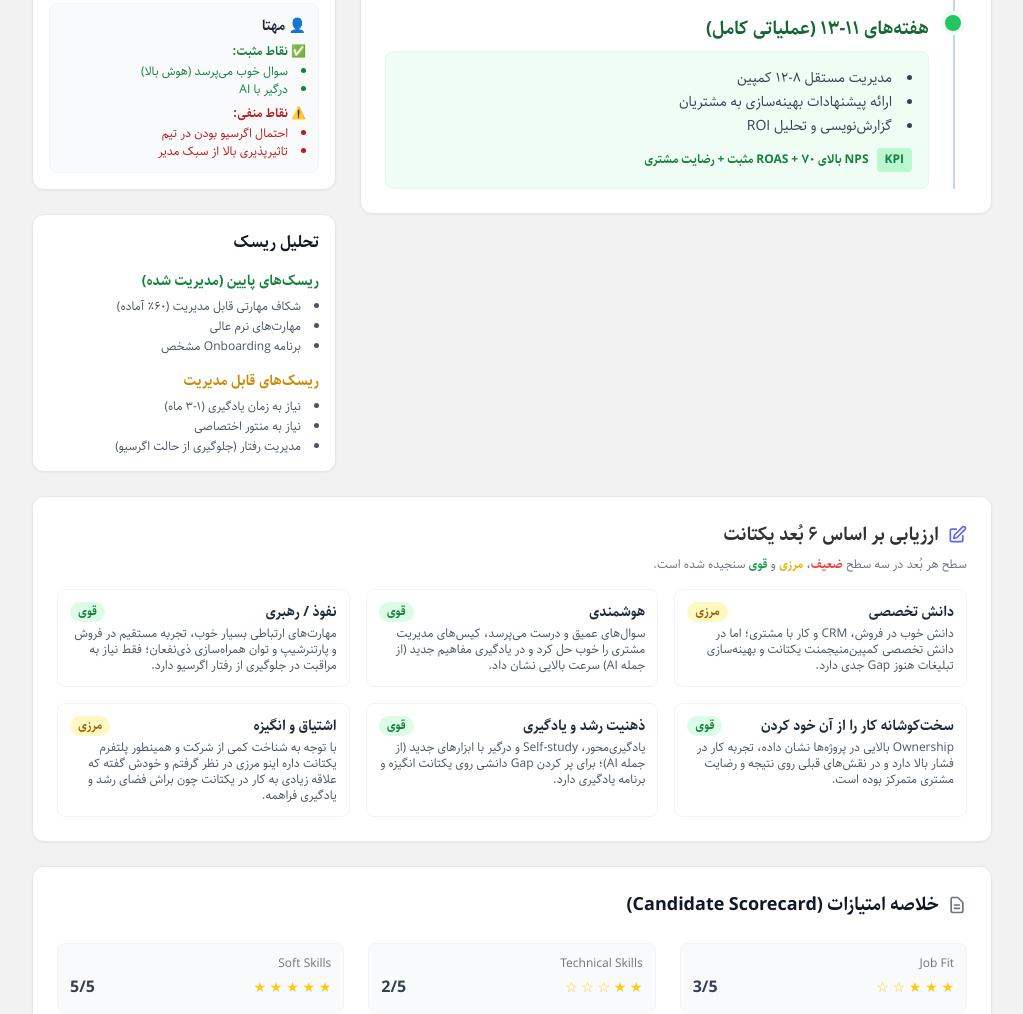
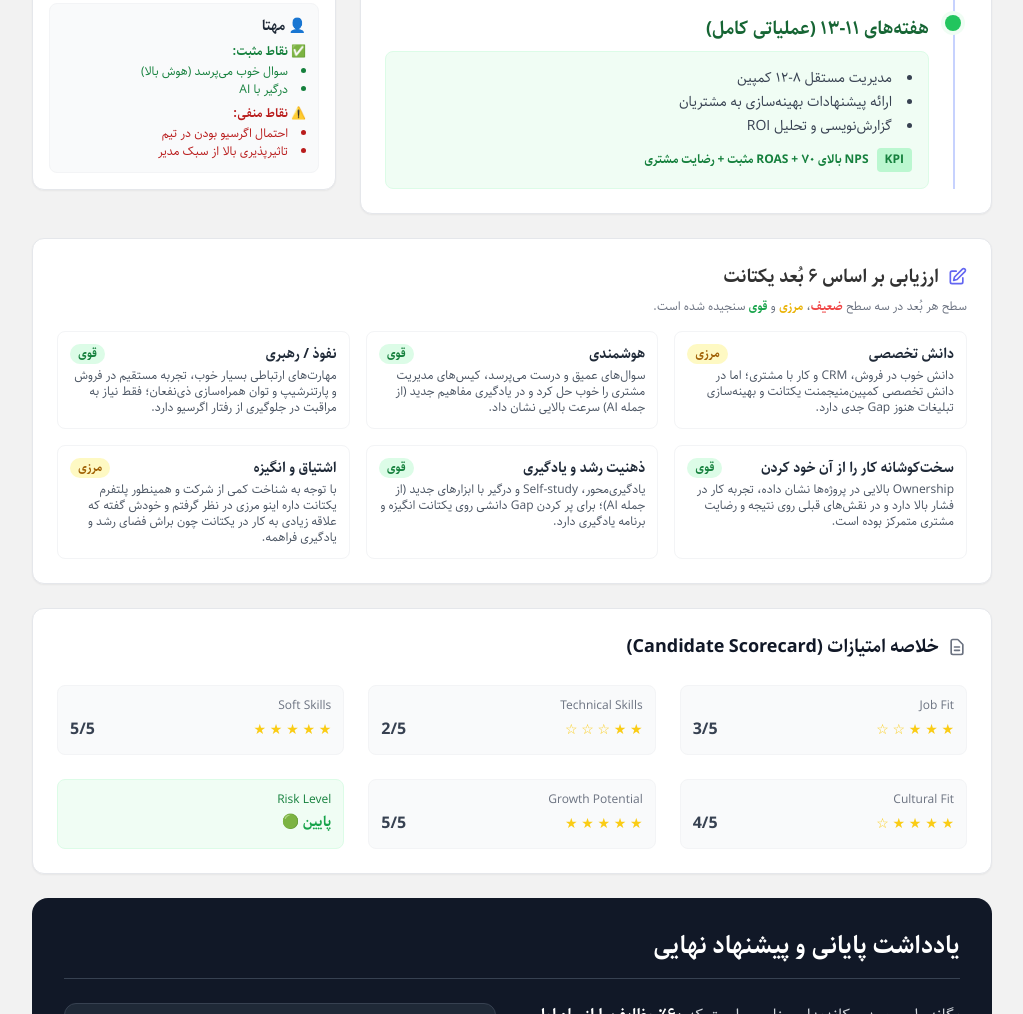
Before and after one commit to OmidShojaei10x/Yeganeh, a plain HTML site: page index07.html in a window 1280 px wide. Shown: the part 1416-2430 px from the top of the page, without its empty margins (128-1151 px from the left). Drawn offline with nearby package versions, Linux system fonts and the light colour scheme.

Commit message:
Remove risk analysis section from report

```diff
--- a/index07.html
+++ b/index07.html
@@ -447,29 +447,6 @@
                     </div>
                 </div>
 
-                <!-- Risk Analysis -->
-                <div class="bg-white rounded-xl shadow-sm border border-gray-200 p-4">
-                    <h2 class="text-md font-bold text-gray-900 mb-4">تحلیل ریسک</h2>
-
-                    <div class="mb-4">
-                        <h3 class="text-sm font-bold text-green-700 mb-2">ریسک‌های پایین (مدیریت شده)</h3>
-                        <ul class="text-xs text-gray-600 list-disc list-inside space-y-1">
-                            <li>شکاف مهارتی قابل مدیریت (۶۰٪ آماده)</li>
-                            <li>مهارت‌های نرم عالی</li>
-                            <li>برنامه Onboarding مشخص</li>
-                        </ul>
-                    </div>
-
-                    <div>
-                        <h3 class="text-sm font-bold text-yellow-600 mb-2">ریسک‌های قابل مدیریت</h3>
-                        <ul class="text-xs text-gray-600 list-disc list-inside space-y-1">
-                            <li>نیاز به زمان یادگیری (۱-۳ ماه)</li>
-                            <li>نیاز به منتور اختصاصی</li>
-                            <li>مدیریت رفتار (جلوگیری از حالت اگرسیو)</li>
-                        </ul>
-                    </div>
-                </div>
-
             </div>
         </div>
 
```
